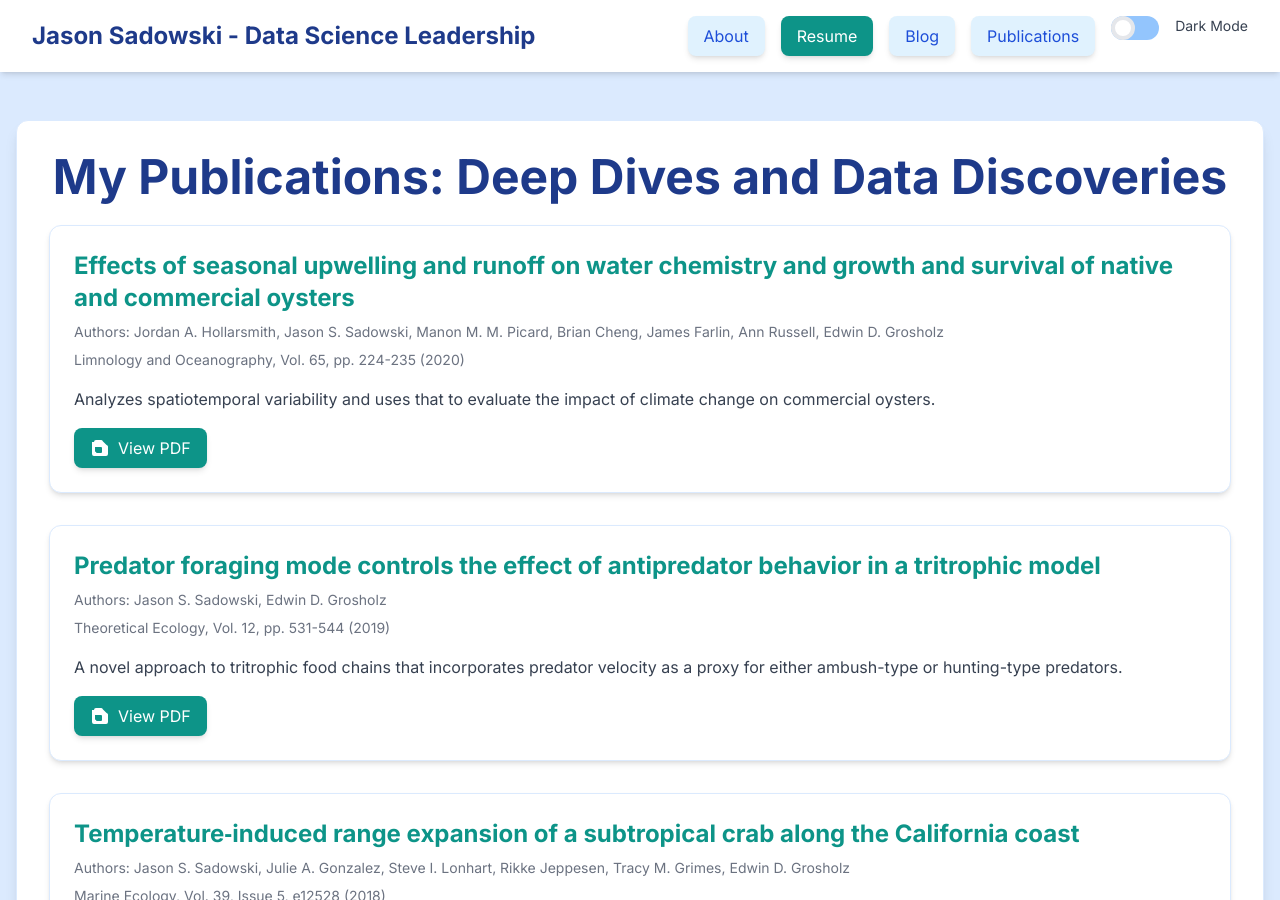
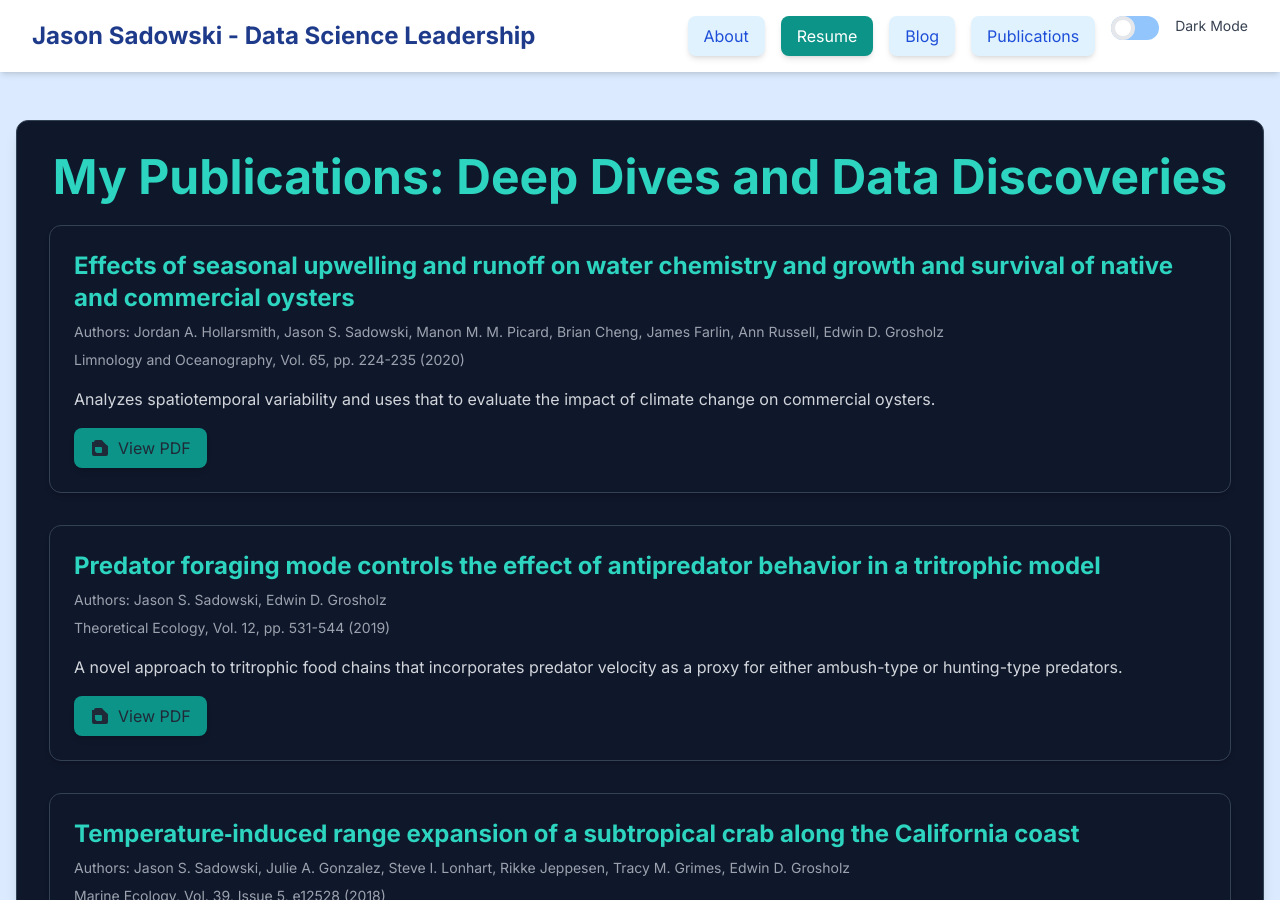
Before and after one commit to j-sadowski/personal_website, a Jekyll site: the page built from publications.html, in a window 1280 px wide and 900 px high. Built offline with Jekyll 4.4.1, drawn with Linux system fonts in a browser that asks for light colours; nearby versions of some CDN libraries.

Commit message:
removed dark toggle from pubs

```diff
--- a/publications.html
+++ b/publications.html
@@ -3,27 +3,27 @@ layout: default
 title: My Publications
 ---
 
-<section class="bg-white dark:bg-slate-900 p-6 sm:p-8 rounded-xl shadow-lg border border-blue-100 dark:border-slate-700 **publications-section**">
-    <h1 class="text-4xl sm:text-5xl font-extrabold text-blue-900 mb-6 text-center dark:text-teal-400">
+<section class="bg-slate-900 p-6 sm:p-8 rounded-xl shadow-lg border border-slate-700">
+    <h1 class="text-4xl sm:text-5xl font-extrabold mb-6 text-center text-teal-400">
         My Publications: Deep Dives and Data Discoveries
     </h1>
 
     <div id="publications-container" class="grid grid-cols-1 gap-8">
         {% if site.data.publications.size > 0 %}
             {% for pub in site.data.publications %}
-                <article class="bg-white dark:bg-slate-900 p-6 rounded-xl shadow-md border border-blue-100 dark:border-slate-700 **publication-article**">
-                    <h2 class="text-2xl font-bold text-blue-900 mb-2 dark:text-blue-200">
-                        <a href="{{ pub.pdf | relative_url }}" target="_blank" class="text-teal-600 hover:underline dark:text-teal-400">
+                <article class="bg-slate-900 p-6 rounded-xl shadow-md border border-slate-700">
+                    <h2 class="text-2xl font-bold mb-2 text-blue-200">
+                        <a href="{{ pub.pdf | relative_url }}" target="_blank" class="hover:underline text-teal-400">
                             {{ pub.title }}
                         </a>
                     </h2>
-                    <p class="text-sm text-gray-500 dark:text-gray-400 mb-2">Authors: {{ pub.authors }}</p>
-                    <p class="text-sm text-gray-500 dark:text-gray-400 mb-4">{{ pub.journal }} ({{ pub.year }})</p>
-                    <p class="text-gray-700 leading-relaxed dark:text-gray-300">
+                    <p class="text-sm text-gray-400 mb-2">Authors: {{ pub.authors }}</p>
+                    <p class="text-sm text-gray-400 mb-4">{{ pub.journal }} ({{ pub.year }})</p>
+                    <p class="leading-relaxed text-gray-300">
                         {{ pub.abstract }}
                     </p>
                     {% if pub.pdf %}
-                    <a href="{{ pub.pdf | relative_url }}" target="_blank" class="inline-flex items-center px-4 py-2 mt-4 rounded-lg bg-teal-600 text-white hover:bg-teal-700 transition duration-300 shadow-md dark:bg-teal-500 dark:hover:bg-teal-600">
+                    <a href="{{ pub.pdf | relative_url }}" target="_blank" class="inline-flex items-center px-4 py-2 mt-4 rounded-lg bg-teal-600 transition duration-300 shadow-md bg-teal-500 hover:bg-teal-600">
                         <svg class="w-5 h-5 mr-2" fill="currentColor" viewBox="0 0 20 20" xmlns="http://www.w3.org/2000/svg"><path fill-rule="evenodd" d="M4 4a2 2 0 012-2h4.586A2 2 0 0113 3.414L16.586 7A2 2 0 0118 8.414V16a2 2 0 01-2 2H4a2 2 0 01-2-2V4zm2 10a1 1 0 01-1-1V9h6a1 1 0 011 1v4a1 1 0 01-1 1H7a1 1 0 01-1-1z" clip-rule="evenodd"></path></svg>
                         View PDF
                     </a>
@@ -31,9 +31,9 @@ title: My Publications
                 </article>
             {% endfor %}
         {% else %}
-            <div class="bg-blue-50 p-6 rounded-lg shadow-md text-center border border-blue-100 dark:bg-slate-700 dark:border-slate-600 **no-publications-box**">
+            <div class="bg-blue-50 p-6 rounded-lg shadow-md text-center border border-slate-600">
                 <h2 class="text-2xl font-bold text-blue-800 mb-2 dark:text-blue-200">No Publications Yet</h2>
-                <p class="text-gray-600 dark:text-gray-400">Start by adding entries to your `_data/publications.yml` file!</p>
+                <p class="text-gray-400">Start by adding entries to your `_data/publications.yml` file!</p>
             </div>
         {% endif %}
     </div>
```
